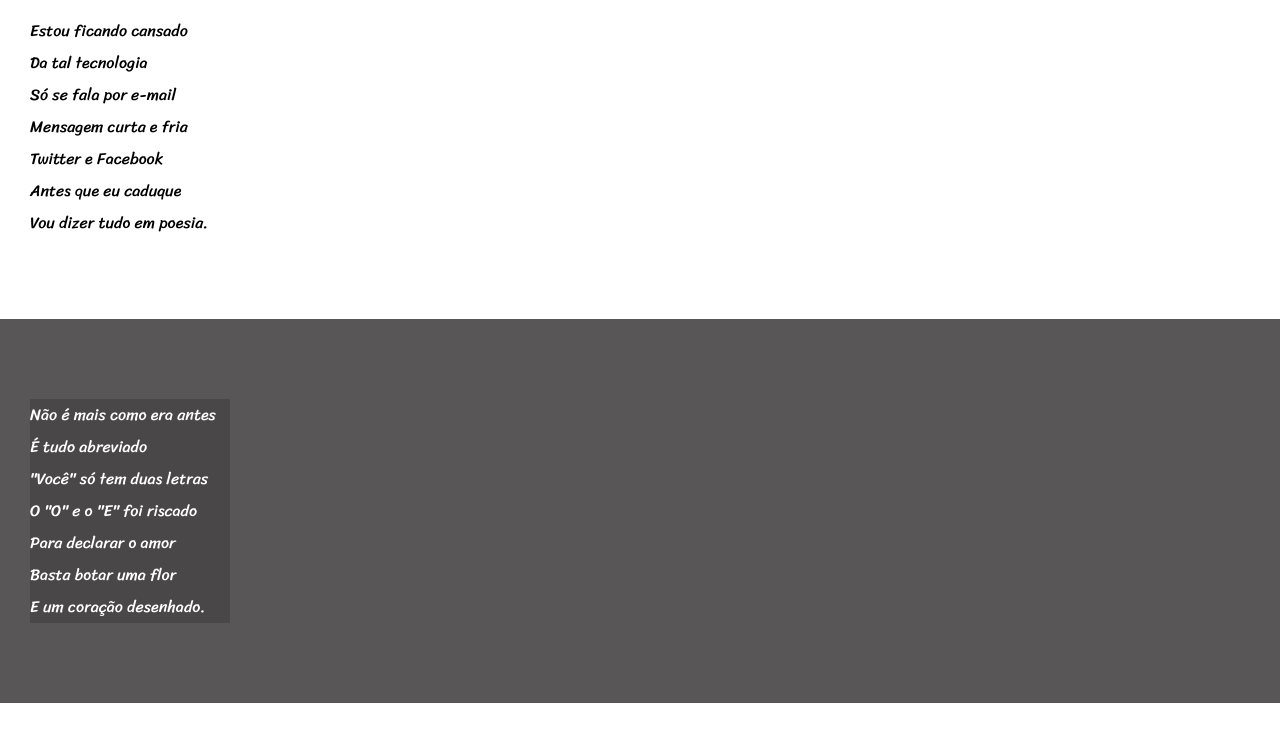
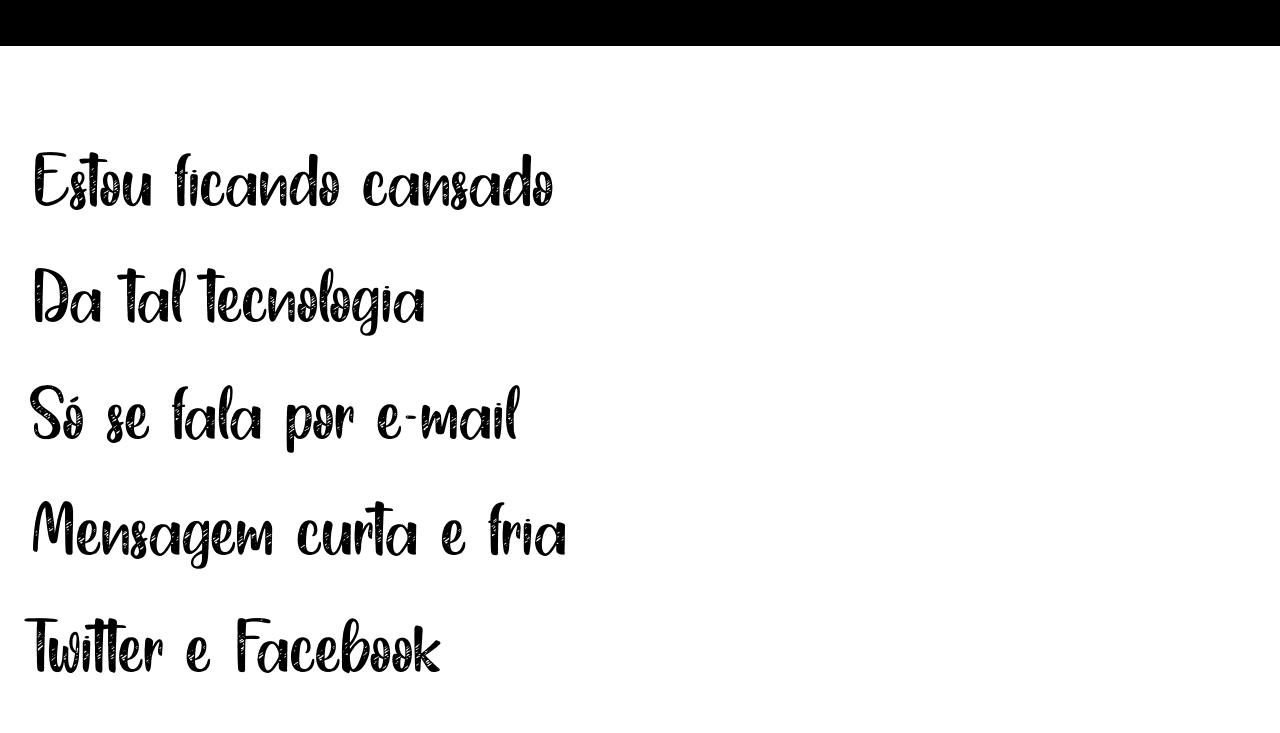
Before and after one commit to franklyk/html-css, a plain HTML site: page desafios/des012/index.html in a window 1280 px wide. Shown: the part 220-953 px from the top of the page. Drawn offline with Linux system fonts and the light colour scheme.

Commit message:
atualiza des 12

```diff
--- a/desafios/des012/estilo/style.css
+++ b/desafios/des012/estilo/style.css
@@ -5,11 +5,20 @@
 
 @import url('https://fonts.googleapis.com/css2? family= Passion+One & family= Sriracha & display=swap');
 
+@font-face {
+    font-family: 'America';
+    src: url(../fontes/American\ Signs.otf) format('opentype');
+}
+
+@font-face {
+    font-family: 'Black-Parade';
+    src: url(../fontes/Black\ Parade\ -\ Personal\ Use.otf) format('opentype');
+}
+
 :root{
     --font1: Verdana, Geneva, Tahoma, sans-serif;
-    --font2: 'Passion One', cursiva;
-    --font3: 'Sriracha', cursiva;
-    --font4:
+    --font2: 'America', cursiva;
+    --font3: 'Black-Parade', cursiva;
 }
 
 *{
@@ -29,7 +38,7 @@
     text-align: center;
 }
 header > h1 {
-    font-size: 2em;
+    font-size: 10vw;
     font-family: var(--font2);
     padding-top: 40px;
     padding-bottom: 10px;
@@ -56,10 +65,12 @@
 
 }
 section {
+    font-size: 7vw;
     font-family: var(--font3);
     padding-top: 10vh;
     padding-bottom: 10vh;
-    line-height: 2em;padding-left: 30px;
+    line-height: 1.3em;
+    padding-left: 30px;
 }
 
 section.normal {
@@ -73,7 +84,8 @@
 }
 section.imagem > p {
     background-color: rgba(0, 0, 0, 0.171);
-    width: 200px;
+    display: inline-block;
+    padding: 5px;
 }
 
 footer {
```
